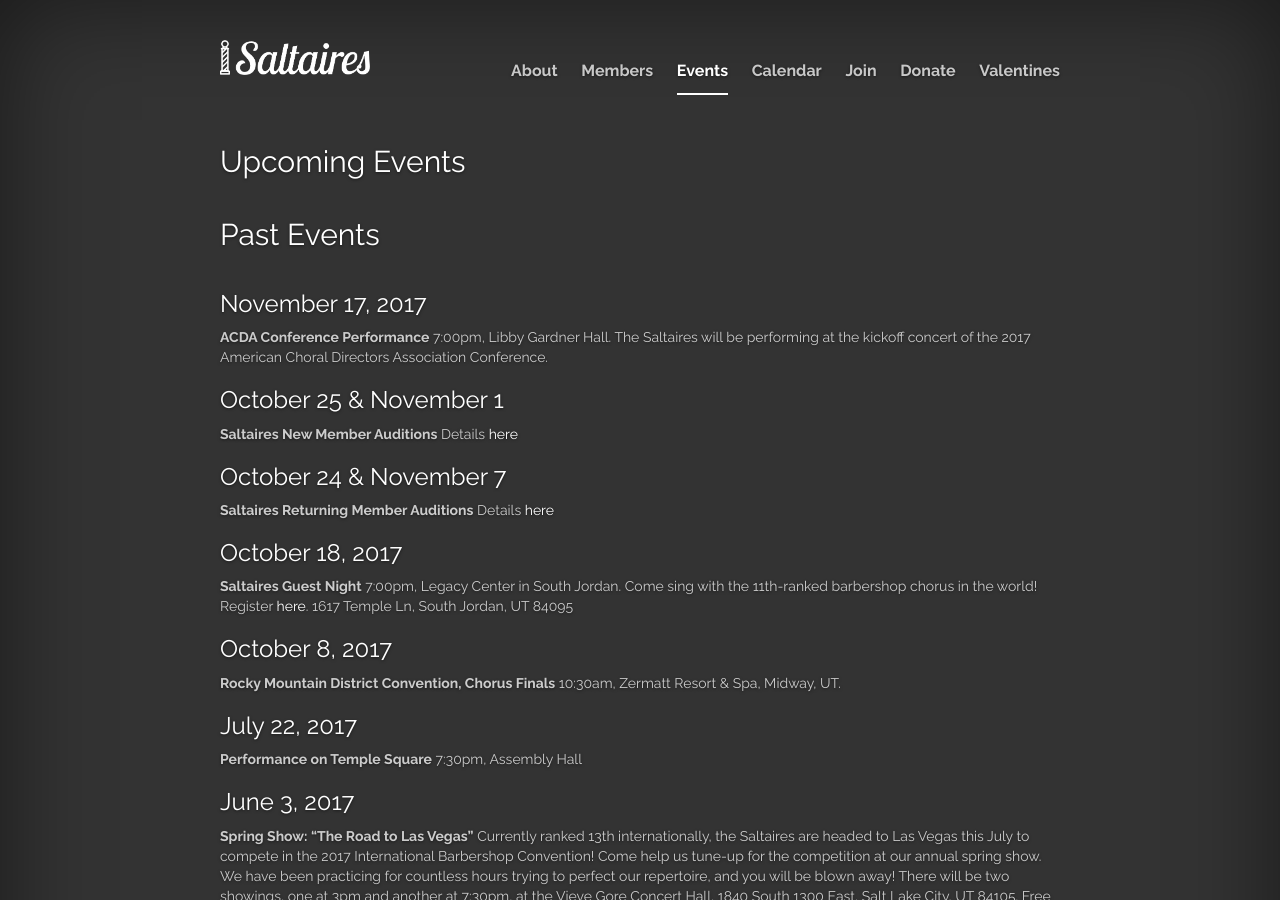
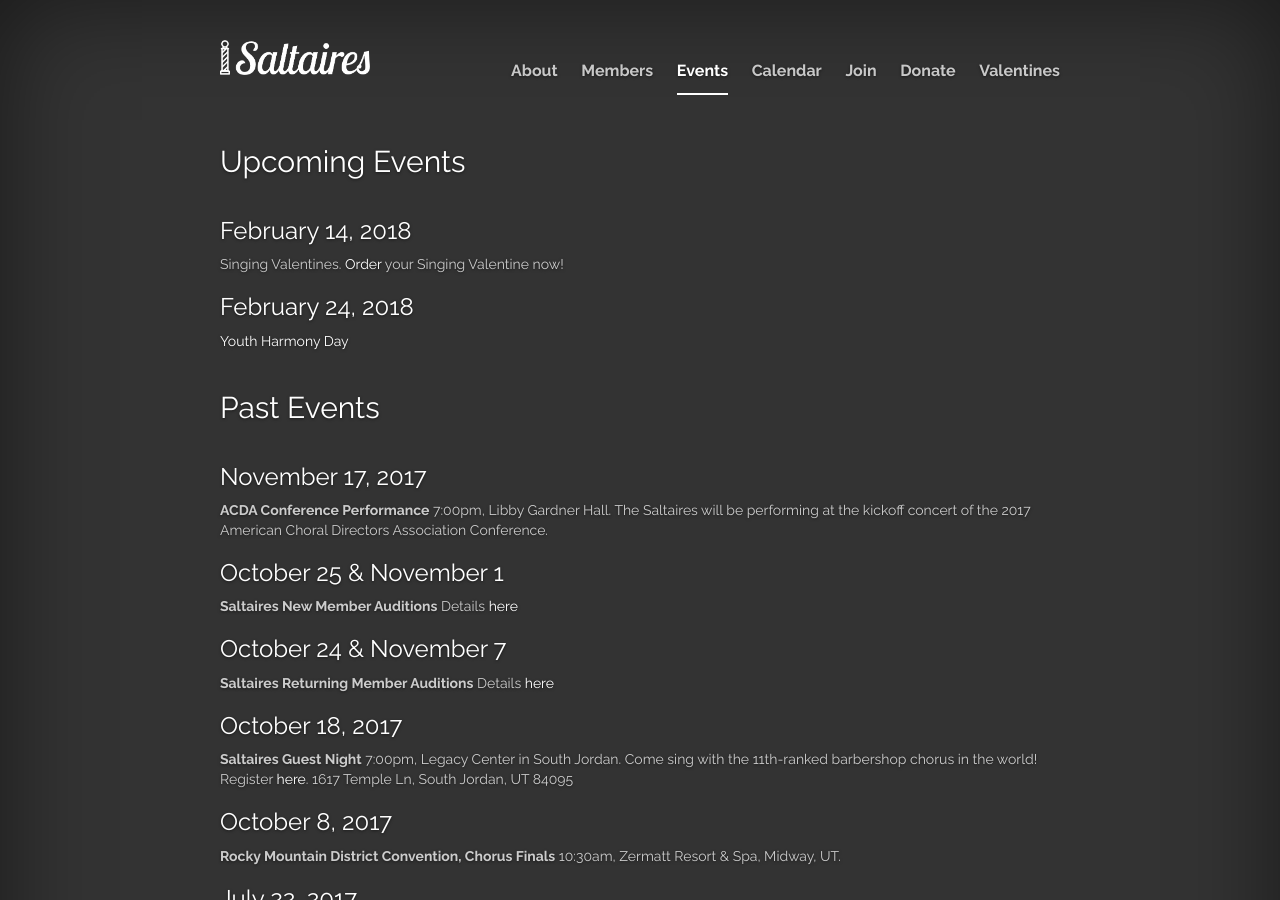
Before and after one commit to cayblood/saltaires, a Jekyll site: the page built from jekyll-site/events.md, in a window 1280 px wide and 900 px high. Built offline with Jekyll 4.4.1, drawn with Linux system fonts in a browser that asks for light colours; nearby versions of some CDN libraries; library files that are not in the unit come from our copies.

Commit message:
Added Youth Harmony Day

```diff
--- a/jekyll-site/events.md
+++ b/jekyll-site/events.md
@@ -5,6 +5,14 @@
 ---
 
 <h2 class="top">Upcoming Events</h2>
+
+### February 14, 2018
+
+Singing Valentines. <a href="/valentines">Order</a> your Singing Valentine now!
+
+### February 24, 2018
+
+<a href="/youth-harmony-day">Youth Harmony Day</a>
 
 ## Past Events
 
--- a/jekyll-site/index.html
+++ b/jekyll-site/index.html
@@ -2,7 +2,7 @@
 layout: home
 ---
 
-<div class="home-news"><a href="/valentines/">Sign up</a> for singing valentines now!</div>
+<div class="home-news"><a href="/valentines/">Order</a> your Singing Valentine now!</div>
 
 <h1 class="cover-heading">Let the harmony move you.</h1>
 <p class="lead">The Saltaires are an internationally-acclaimed men's chorus that will forever change the way you think about barbershop music.</p>
```
Also changed, not shown: jekyll-site/youth-harmony-day.md (added, +37 -0 lines), jekyll-site/images/youth-harmony-logo.jpg (added).
